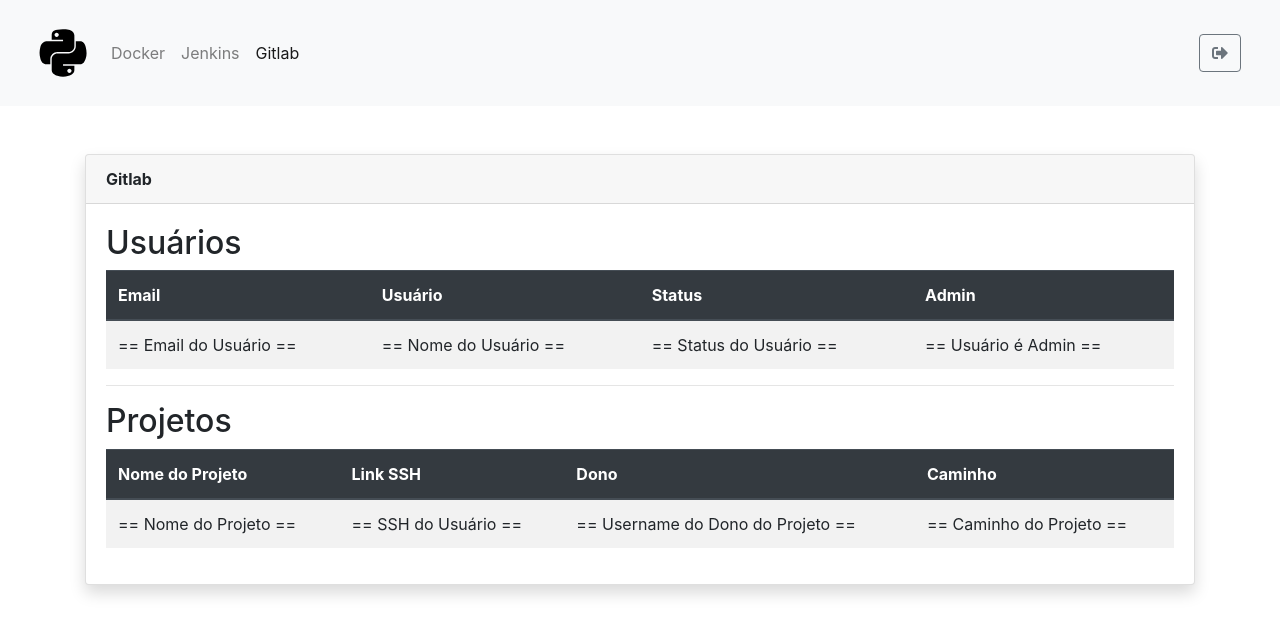
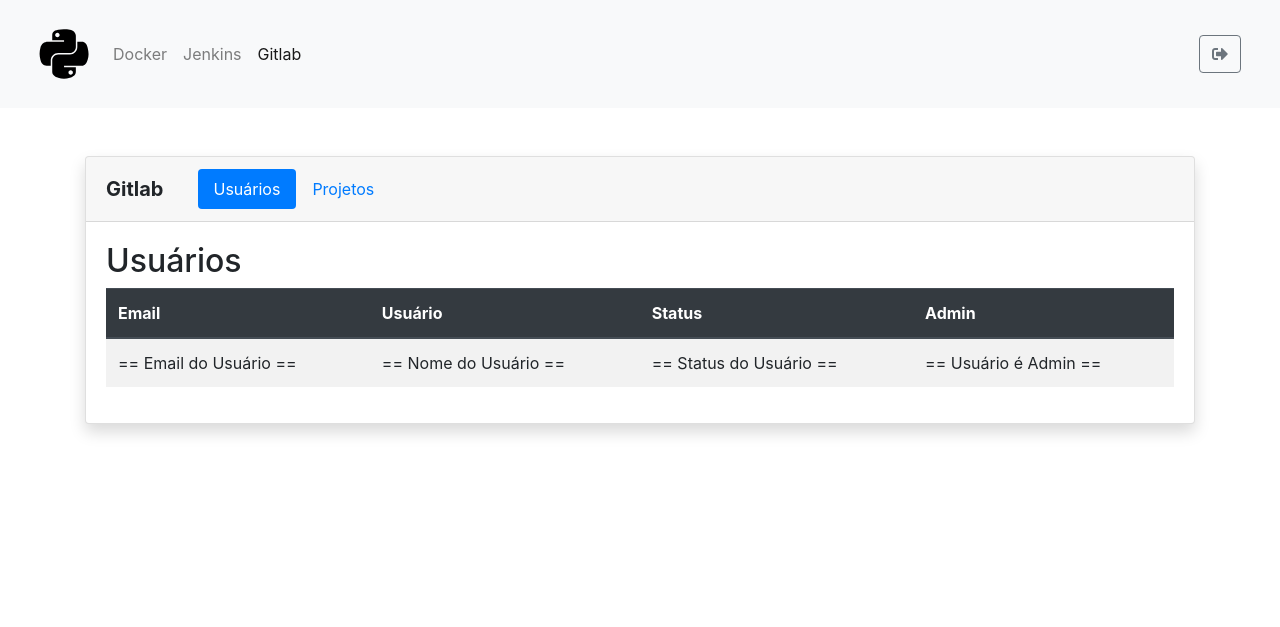
Before and after one commit to webistemacio/python-522, a Flask app: page /gitlab in a window 1280 px wide. Shown: the top 627 px of the page. Run offline with Flask 2, Linux system fonts and the light colour scheme; some libraries are stand-ins or nearby versions.

Commit message:
finalizado dashboard

```diff
--- a/blueprints/gitlab.py
+++ b/blueprints/gitlab.py
@@ -8,6 +8,7 @@
 
     context = {
         'page': 'gitlab',
+        'current_tab': flask.request.args.get('current_tab') or 'users',
         'route': {
             'is_public': False
         },
--- a/static/css/style.css
+++ b/static/css/style.css
@@ -2,6 +2,10 @@
 html,
 body {
   height: 100%;
+}
+
+.hidden {
+  display: none;
 }
 
 .alerts {
@@ -11,7 +15,18 @@
 }
 
 .logo {
-  width: 3rem;
+  width: 50px;
+  height: 50px;
+}
+
+.logo-mask {
+  position: absolute;
+  transition: all .15s ease-in-out;
+}
+
+.logo-mask:hover {
+  background-color: #ffffff;
+  opacity: 0.2;
 }
 
 .sign-in,
--- a/templates/docker.html
+++ b/templates/docker.html
@@ -1,7 +1,7 @@
 {% extends 'index.html' %}
 
 {% block header %}
-<strong>Docker</strong>
+<strong class="navbar-brand">Docker</strong>
 {% endblock %}
 
 {% block content %}
--- a/templates/gitlab.html
+++ b/templates/gitlab.html
@@ -1,11 +1,30 @@
 {% extends 'index.html' %}
 
 {% block header %}
-<strong>Gitlab</strong>
+<div class="row">
+  <div class="col-1">
+    <strong class="navbar-brand">Gitlab</strong>
+  </div>
+  <div class="col-8">
+    <nav>
+      <ul class="nav nav-pills">
+        <li class="nav-item">
+          <a class="nav-link {{ 'active' if context.current_tab == 'users' else '' }}" href="/gitlab?current_tab=users">Usuários</a>
+        </li>
+        <li class="nav-item">
+          <a class="nav-link {{ 'active' if context.current_tab == 'projects' else '' }}" href="/gitlab?current_tab=projects">Projetos</a>
+        </li>
+      </ul>
+    </nav>
+  </div>
+</div>
 {% endblock %}
 
 {% block content %}
+<section id="users" class="{{ 'hidden' if context.current_tab == 'projects' else '' }}">
+  <header>
     <h2>Usuários</h2>
+  </header>
   <table class="table table-hover table-striped">
     <thead class="thead-dark">
       <tr>
@@ -24,10 +43,11 @@
       </tr>
     </tbody>
   </table>
-
-<hr>
-
+</section>
+<section id="projects" class="{{ 'hidden' if context.current_tab == 'users' else '' }}">
+  <header>
     <h2>Projetos</h2>
+  </header>
   <table class="table table-hover table-striped">
     <thead class="thead-dark">
       <tr>
@@ -46,4 +66,5 @@
       </tr>
     </tbody>
   </table>
+</section>
 {% endblock %}
--- a/templates/index.html
+++ b/templates/index.html
@@ -41,6 +41,7 @@
     <nav class="navbar navbar-expand-lg navbar-light bg-light mb-5 p-4">
       <div class="container-fluid">
         <a class="navbar-brand" href="/">
+          <div class="logo logo-mask"></div>
           <img src="/static/images/logo.svg" class="logo" alt="Python for SysAdmin" title="Python for SysAdmin">
         </a>
         <button class="navbar-toggler" type="button" data-toggle="collapse" data-target="#navbarSupportedContent" aria-controls="navbarSupportedContent" aria-expanded="false" aria-label="Toggle navigation">
--- a/templates/jenkins.html
+++ b/templates/jenkins.html
@@ -1,7 +1,7 @@
 {% extends 'index.html' %}
 
 {% block header %}
-<strong>Jenkins</strong>
+<strong class="navbar-brand">Jenkins</strong>
 {% endblock %}
 {% block content %}
 <table class="table table-hover table-striped">
--- a/templates/jenkins_update.html
+++ b/templates/jenkins_update.html
@@ -1,7 +1,7 @@
 {% extends 'index.html' %}
 
 {% block header %}
-<strong>Jenkins</strong>
+<strong class="navbar-brand">Jenkins</strong>
 {% endblock %}
 {% block content %}
 <h2>== Nome do Job ==</h2>
```
Lines whose indentation alone changed are shown as unchanged.
